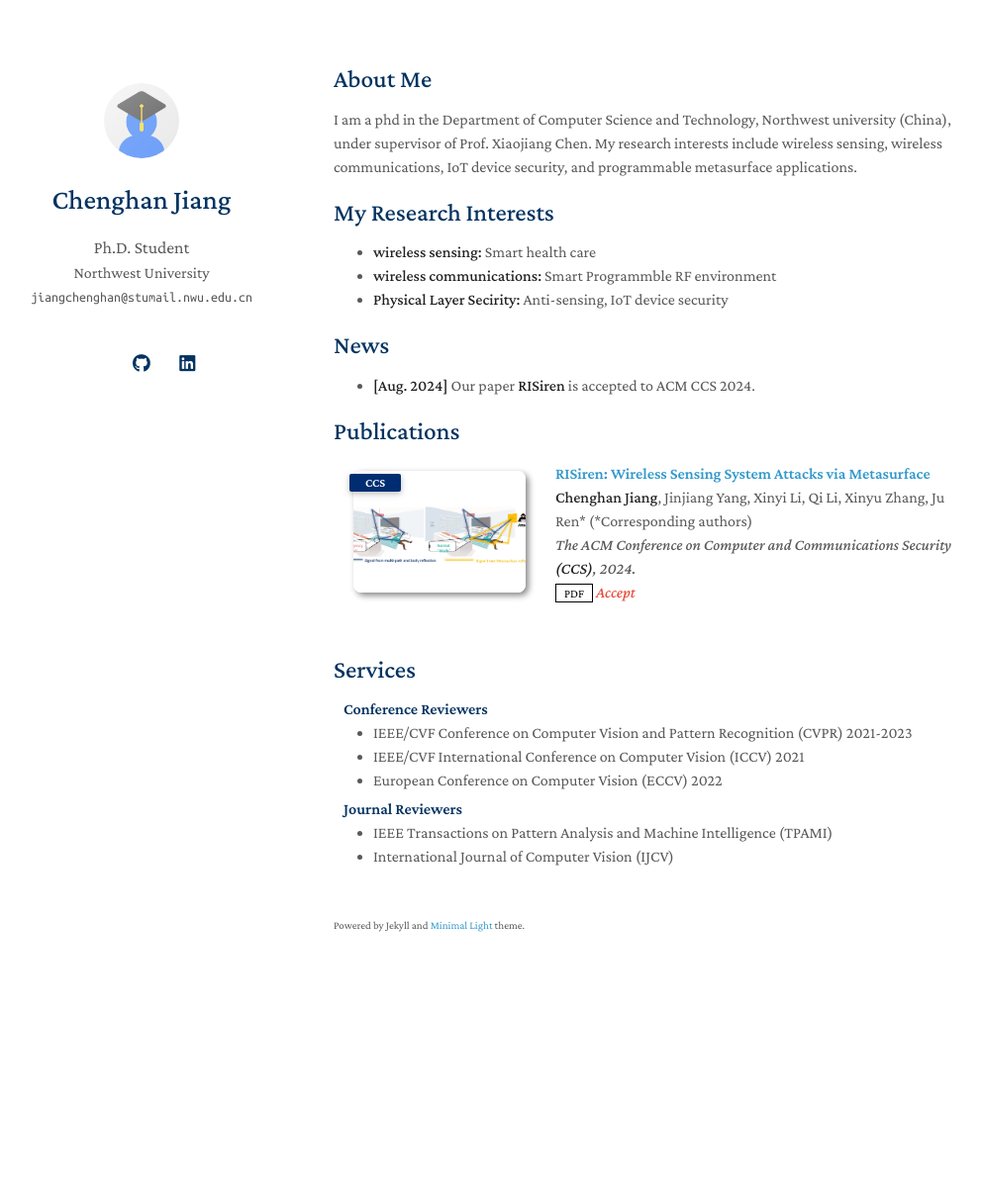
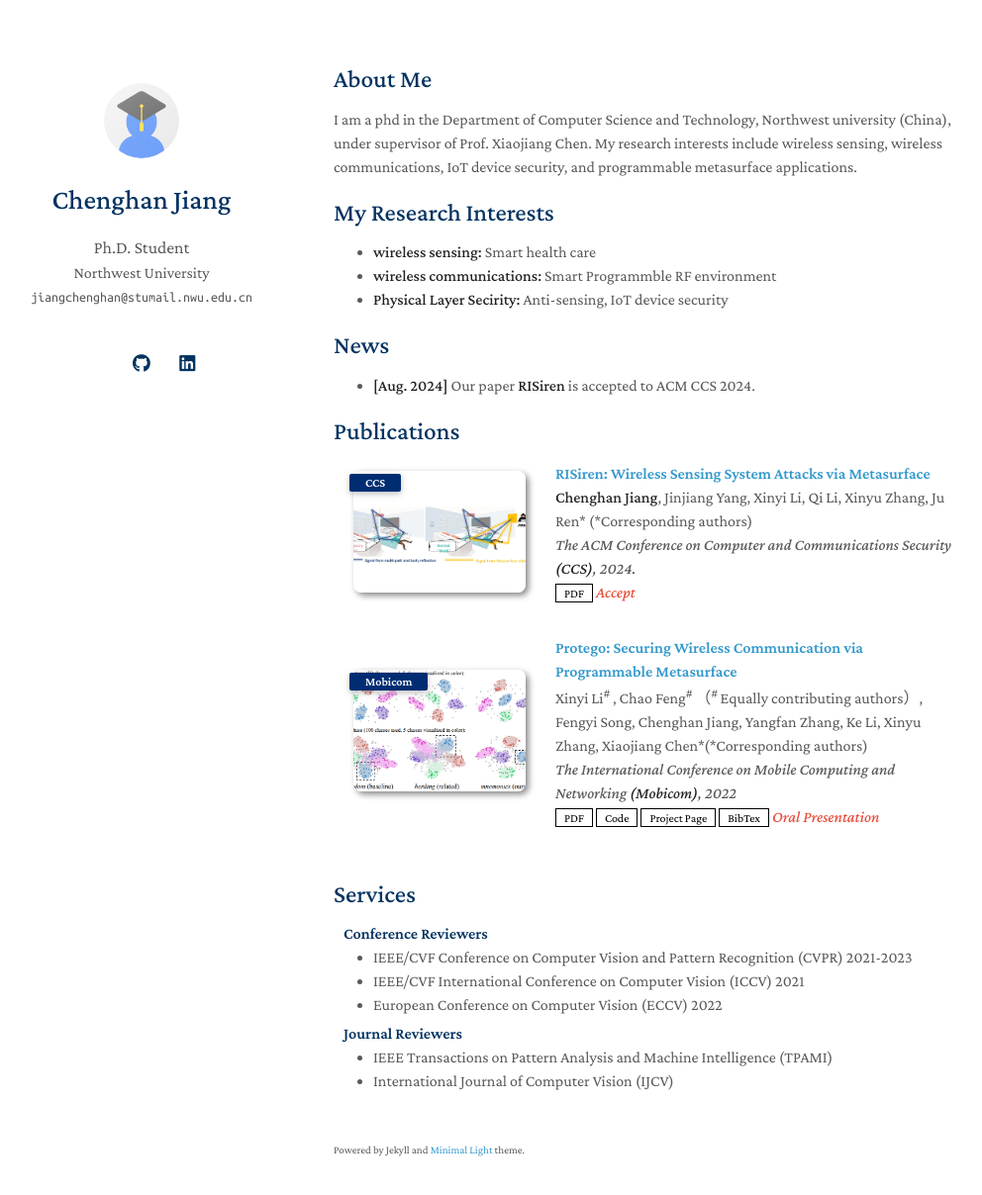
Before and after one commit to HappyChenghan/HappyChenghan.github.io, a Jekyll site: the page built from index.md, in a window 1280 px wide and 1243 px high. Shown: the top 1208 px of the window at 99% size, without its empty margins (133-1125 px from the left). Built offline with Jekyll 4.4.1, drawn with Linux system fonts in a browser that asks for light colours; a style sheet for code colours, icons or effects is not loaded; our own code applies the rules of GitHub Pages for plain Markdown files.

Commit message:
Update publications.yml

```diff
--- a/_data/publications.yml
+++ b/_data/publications.yml
@@ -9,3 +9,14 @@ main:
     # bibtex: https://bib.yliu.me/MICCAI23.txt
     image: ./assets/img/Fig1.jpg
     notes: Accept
+
+  - title: "Protego: Securing Wireless Communication via Programmable Metasurface"
+    authors: Xinyi Li<sup># </sup>, Chao Feng<sup># </sup> （<sup># </sup> Equally contributing authors）, Fengyi Song, Chenghan Jiang, Yangfan Zhang, Ke Li, Xinyu Zhang, Xiaojiang Chen*(*Corresponding authors)
+    conference_short: Mobicom
+    conference: The International Conference on Mobile Computing and Networking <strong>(Mobicom)</strong>, 2022
+    pdf: https://arxiv.org/pdf/2002.10211.pdf
+    code: https://github.com/yaoyao-liu/class-incremental-learning/tree/main/mnemonics-training
+    page: https://class-il.mpi-inf.mpg.de/mnemonics/
+    bibtex: https://class-il.mpi-inf.mpg.de/mnemonics/
+    notes: Oral Presentation
+    image: ./assets/img/teaser_example.png
```
